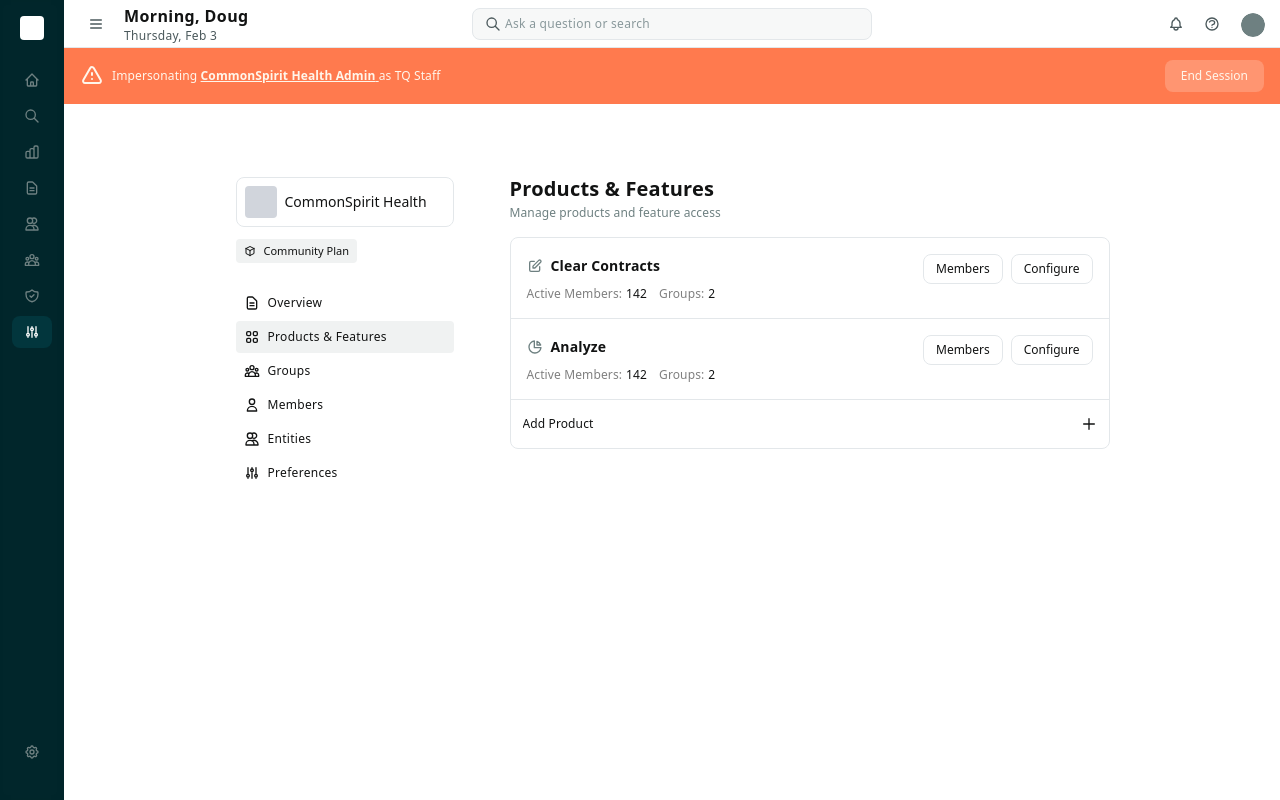
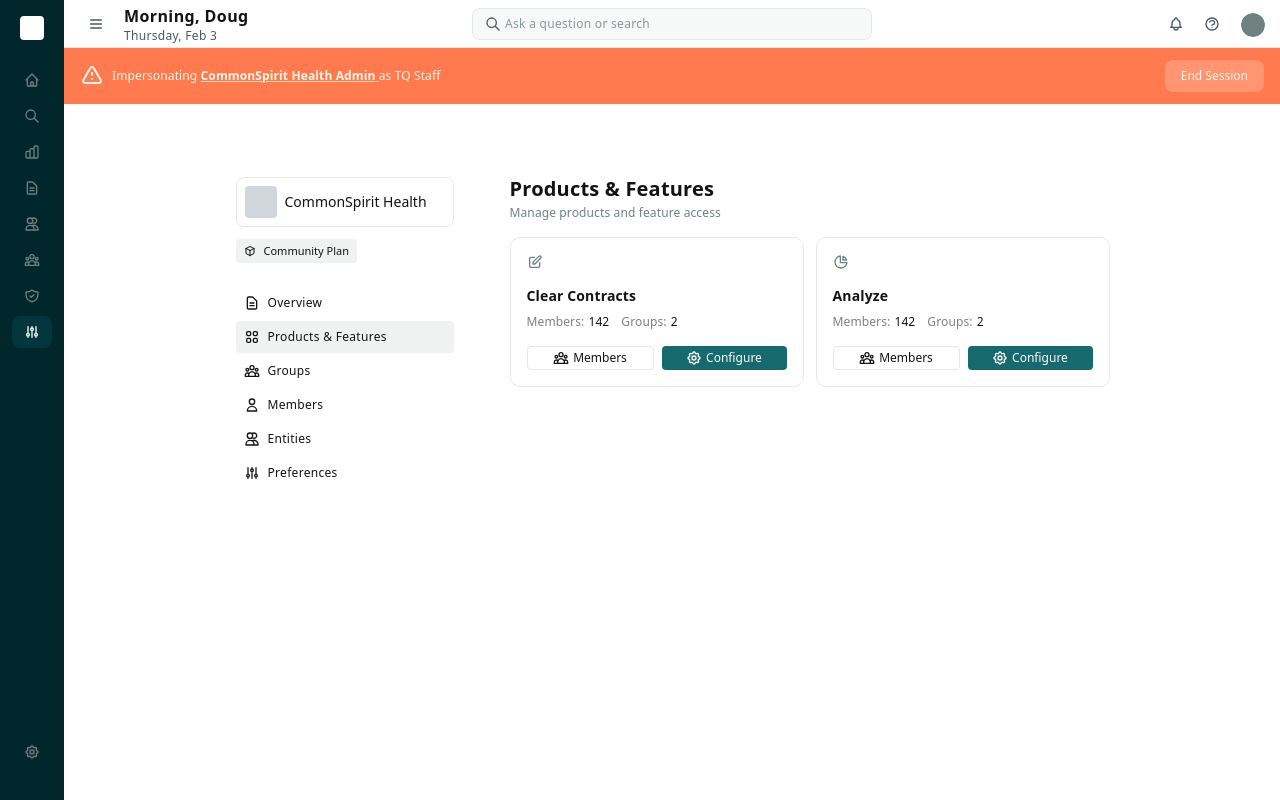
Before and after one commit to damonstrick/adminapp, a Next.js app: page /permissions/products in a window 1280 px wide. Built offline with nearby package versions, Linux system fonts and the light colour scheme.

Commit message:
Update products cards to use new card design from Figma

```diff
--- a/components/ProductsContent.tsx
+++ b/components/ProductsContent.tsx
@@ -18,37 +18,36 @@ const products: ProductItem[] = [
 export default function ProductsContent() {
   return (
     <div className="flex flex-col gap-[12px] items-start relative w-full">
-      <div className="border border-[#e3e7ea] border-solid box-border flex flex-col items-start justify-center relative rounded-lg shrink-0 w-full">
+      <div className="flex flex-wrap gap-[12px] items-start relative shrink-0 w-full">
         {products.map((product, index) => (
           <div
             key={index}
-            className="border-b border-[#e3e7ea] box-border flex items-start p-4 relative shrink-0 w-full"
+            className="bg-white border border-[#e3e7ea] border-solid box-border flex flex-col gap-[12px] items-start p-4 relative rounded-[10px] shrink-0"
+            style={{ minWidth: '280px', flex: '1 1 0' }}
           >
-            <div className="basis-0 flex flex-col gap-2 grow items-start min-h-px min-w-px relative shrink-0">
-              <div className="flex flex-col gap-1 items-start relative shrink-0 w-full">
-                <div className="flex gap-2 items-center relative shrink-0 w-full">
+            <div className="flex flex-col gap-4 items-start relative shrink-0 w-full">
+              {/* Icon */}
+              <div className="flex gap-2 items-center relative shrink-0">
                 <div className="overflow-clip relative shrink-0 w-4 h-4">
                   {getIcon(product.icon)}
                 </div>
-                  <div className="basis-0 flex grow h-6 items-center min-h-px min-w-px relative shrink-0">
-                    <div className="basis-0 flex gap-2 grow items-center min-h-px min-w-px relative shrink-0">
-                      <p className="font-semibold leading-5 relative shrink-0 text-[#121313] text-sm tracking-[0.14px] whitespace-pre">
+              </div>
+
+              {/* Content */}
+              <div className="flex flex-col gap-2 items-start relative shrink-0 w-full">
+                <p className="font-semibold leading-5 relative shrink-0 text-[#121313] text-sm tracking-[0.14px]">
                   {product.title}
                 </p>
-                    </div>
-                  </div>
-                </div>
-              </div>
                 <div className="flex flex-wrap gap-3 items-start relative shrink-0 w-full">
-                <div className="flex gap-1 items-center leading-4 relative shrink-0 text-xs tracking-[0.12px] whitespace-pre">
+                  <div className="flex gap-1 items-center leading-4 relative shrink-0 text-xs tracking-[0.12px]">
                     <p className="font-normal relative shrink-0 text-[rgba(0,0,0,0.5)]">
-                    Active Members:
+                      Members:
                     </p>
                     <p className="font-medium relative shrink-0 text-[#121313]">
                       {product.activeMembers}
                     </p>
                   </div>
-                <div className="flex gap-1 h-4 items-center leading-4 relative shrink-0 text-xs tracking-[0.12px] whitespace-pre">
+                  <div className="flex gap-1 items-center leading-4 relative shrink-0 text-xs tracking-[0.12px]">
                     <p className="font-normal relative shrink-0 text-[rgba(0,0,0,0.5)]">
                       Groups:
                     </p>
@@ -58,47 +57,39 @@ export default function ProductsContent() {
                   </div>
                 </div>
               </div>
-            <div className="flex gap-2 items-start justify-end relative shrink-0">
-              <button className="px-3 py-1.5 border border-[#e3e7ea] rounded-lg text-xs font-medium text-[#121313] hover:bg-[#f0f2f2]">
-                Members
+
+              {/* Buttons */}
+              <div className="flex gap-2 items-start relative shrink-0 w-full">
+                <button className="flex-1 bg-white border border-[#e3e7ea] border-solid box-border flex gap-1 h-6 items-center justify-center px-2 py-1 rounded text-xs font-medium text-[#121313] hover:bg-[#f0f2f2]">
+                  <svg className="w-4 h-4 text-[#121313]" fill="none" stroke="currentColor" viewBox="0 0 24 24">
+                    <path strokeLinecap="round" strokeLinejoin="round" strokeWidth={2} d="M17 20h5v-2a3 3 0 00-5.356-1.857M17 20H7m10 0v-2c0-.656-.126-1.283-.356-1.857M7 20H2v-2a3 3 0 015.356-1.857M7 20v-2c0-.656.126-1.283.356-1.857m0 0a5.002 5.002 0 019.288 0M15 7a3 3 0 11-6 0 3 3 0 016 0zm6 3a2 2 0 11-4 0 2 2 0 014 0zM7 10a2 2 0 11-4 0 2 2 0 014 0z" />
+                  </svg>
+                  <span>Members</span>
                 </button>
                 {product.configureHref ? (
                   <Link
                     href={product.configureHref}
-                  className="px-3 py-1.5 border border-[#e3e7ea] rounded-lg text-xs font-medium text-[#121313] hover:bg-[#f0f2f2]"
+                    className="flex-1 bg-[#16696d] flex gap-1 h-6 items-center justify-center px-2 py-1 rounded text-xs font-medium text-white hover:bg-[#0d5256]"
                   >
-                  Configure
+                    <svg className="w-4 h-4 text-white" fill="none" stroke="currentColor" viewBox="0 0 24 24">
+                      <path strokeLinecap="round" strokeLinejoin="round" strokeWidth={2} d="M10.325 4.317c.426-1.756 2.924-1.756 3.35 0a1.724 1.724 0 002.573 1.066c1.543-.94 3.31.826 2.37 2.37a1.724 1.724 0 001.065 2.572c1.756.426 1.756 2.924 0 3.35a1.724 1.724 0 00-1.066 2.573c.94 1.543-.826 3.31-2.37 2.37a1.724 1.724 0 00-2.572 1.065c-.426 1.756-2.924 1.756-3.35 0a1.724 1.724 0 00-2.573-1.066c-1.543.94-3.31-.826-2.37-2.37a1.724 1.724 0 00-1.065-2.572c-1.756-.426-1.756-2.924 0-3.35a1.724 1.724 0 001.066-2.573c-.94-1.543.826-3.31 2.37-2.37.996.608 2.296.07 2.572-1.065z" />
+                      <path strokeLinecap="round" strokeLinejoin="round" strokeWidth={2} d="M15 12a3 3 0 11-6 0 3 3 0 016 0z" />
+                    </svg>
+                    <span>Configure</span>
                   </Link>
                 ) : (
-                <button className="px-3 py-1.5 border border-[#e3e7ea] rounded-lg text-xs font-medium text-[#121313] hover:bg-[#f0f2f2]">
-                  Configure
+                  <button className="flex-1 bg-[#16696d] flex gap-1 h-6 items-center justify-center px-2 py-1 rounded text-xs font-medium text-white hover:bg-[#0d5256]">
+                    <svg className="w-4 h-4 text-white" fill="none" stroke="currentColor" viewBox="0 0 24 24">
+                      <path strokeLinecap="round" strokeLinejoin="round" strokeWidth={2} d="M10.325 4.317c.426-1.756 2.924-1.756 3.35 0a1.724 1.724 0 002.573 1.066c1.543-.94 3.31.826 2.37 2.37a1.724 1.724 0 001.065 2.572c1.756.426 1.756 2.924 0 3.35a1.724 1.724 0 00-1.066 2.573c.94 1.543-.826 3.31-2.37 2.37a1.724 1.724 0 00-2.572 1.065c-.426 1.756-2.924 1.756-3.35 0a1.724 1.724 0 00-2.573-1.066c-1.543.94-3.31-.826-2.37-2.37a1.724 1.724 0 00-1.065-2.572c-1.756-.426-1.756-2.924 0-3.35a1.724 1.724 0 001.066-2.573c-.94-1.543.826-3.31 2.37-2.37.996.608 2.296.07 2.572-1.065z" />
+                      <path strokeLinecap="round" strokeLinejoin="round" strokeWidth={2} d="M15 12a3 3 0 11-6 0 3 3 0 016 0z" />
+                    </svg>
+                    <span>Configure</span>
                   </button>
                 )}
               </div>
             </div>
+          </div>
         ))}
-        <div className="flex flex-col h-12 items-start justify-center overflow-clip relative shrink-0 w-full cursor-pointer hover:bg-[#f7f8f8]">
-          <div className="box-border flex flex-col gap-2 items-center justify-center p-3 relative shrink-0 w-full">
-            <div className="flex gap-4 items-center relative shrink-0 w-full">
-              <div className="basis-0 flex gap-2 grow items-center min-h-px min-w-px relative shrink-0">
-                <div className="basis-0 flex flex-col gap-0.5 grow items-start min-h-px min-w-px relative shrink-0">
-                  <p className="font-medium justify-center leading-4 overflow-ellipsis overflow-hidden relative shrink-0 text-[#121313] text-xs tracking-[0.12px] w-full">
-                    Add Product
-                  </p>
-                </div>
-              </div>
-              <div className="flex h-4 items-center justify-center relative shrink-0 w-4">
-                <div className="flex-none rotate-90">
-                  <div className="overflow-clip relative w-4 h-4">
-                    <svg className="w-4 h-4 text-[#121313]" fill="none" stroke="currentColor" viewBox="0 0 24 24">
-                      <path strokeLinecap="round" strokeLinejoin="round" strokeWidth={2} d="M12 4v16m8-8H4" />
-                    </svg>
-                  </div>
-                </div>
-              </div>
-            </div>
-          </div>
-        </div>
       </div>
     </div>
   );
```
Lines whose indentation alone changed are shown as unchanged.
